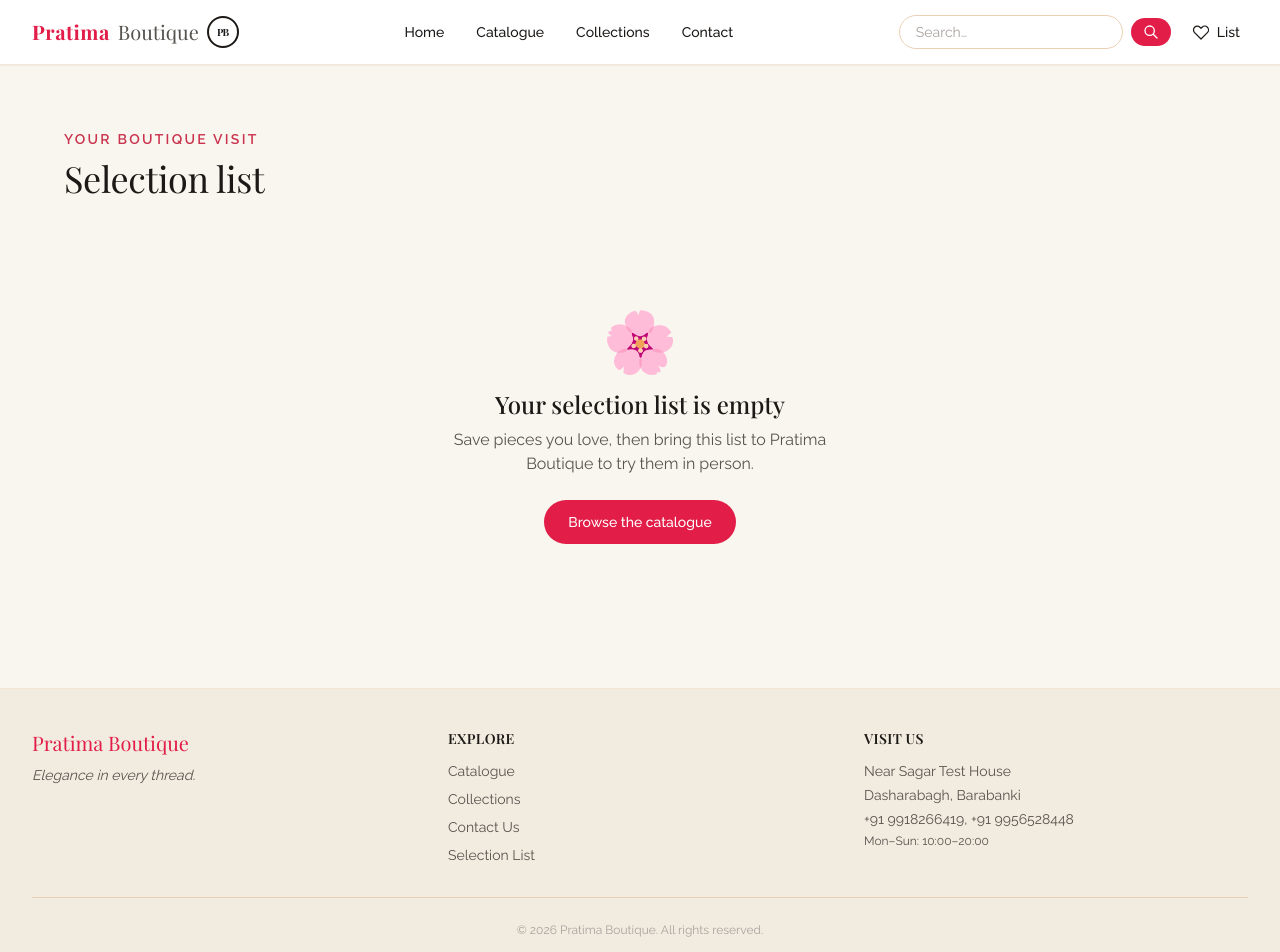
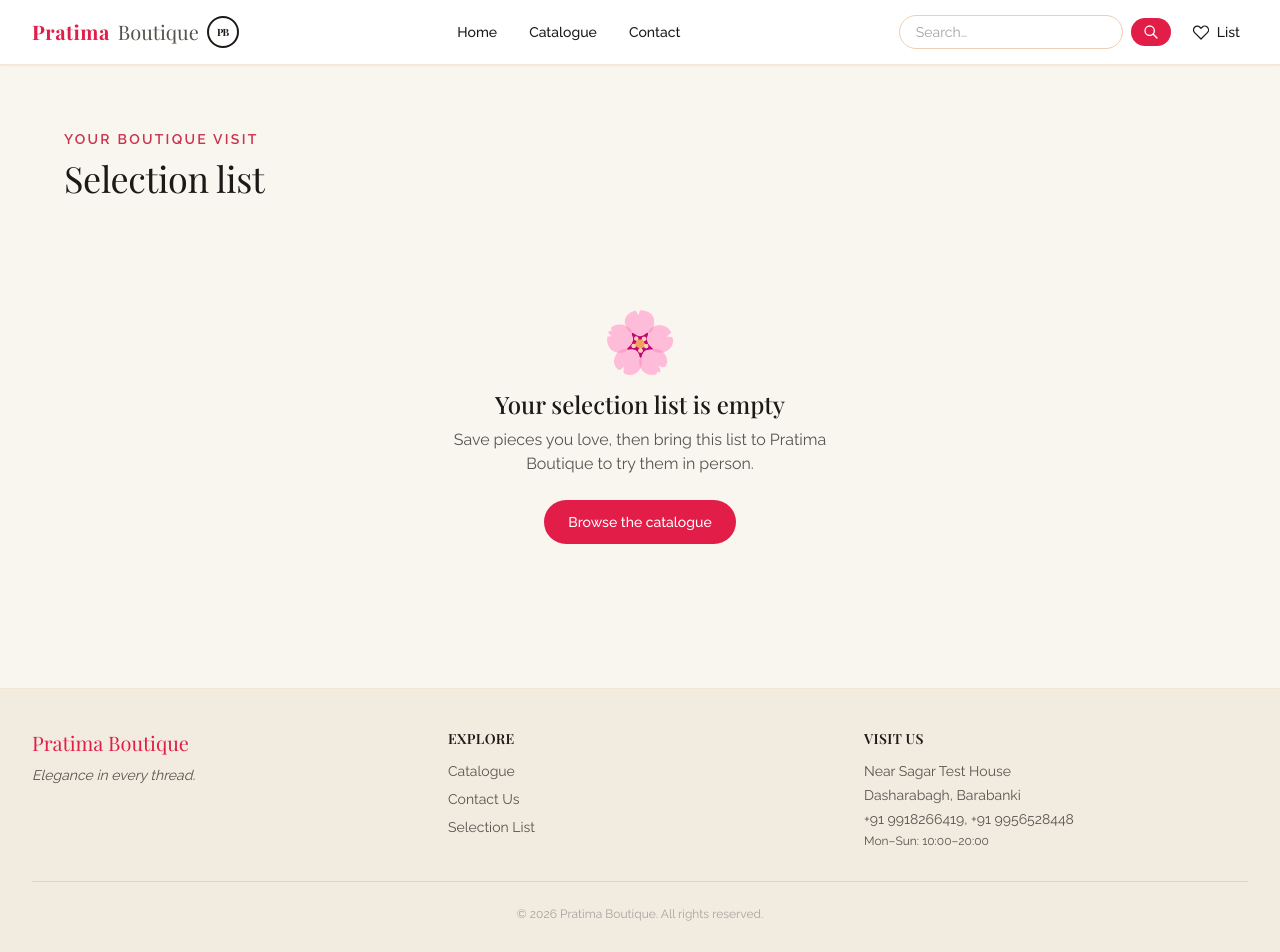
Before and after one commit to saurabhchaudhary1507/pratima_boutique, a Next.js app: page /selection-list in a window 1280 px wide. Shown: the top 952 px of the page. Built offline with nearby package versions, Linux system fonts and the light colour scheme; a web font is replaced by a local one.

Commit message:
hiding collections link

```diff
--- a/components/layout/SiteFooter.tsx
+++ b/components/layout/SiteFooter.tsx
@@ -21,7 +21,6 @@ export function SiteFooter() {
             <ul className="space-y-2 text-sm">
               {[
                 { href: '/catalogue', label: 'Catalogue' },
-                { href: '/collections', label: 'Collections' },
                 { href: '/contact', label: 'Contact Us' },
                 { href: '/selection-list', label: 'Selection List' },
               ].map(({ href, label }) => (
--- a/components/layout/SiteHeader.tsx
+++ b/components/layout/SiteHeader.tsx
@@ -6,7 +6,6 @@ import { HamburgerMenu } from './HamburgerMenu';
 const navLinks = [
   { href: '/', label: 'Home' },
   { href: '/catalogue', label: 'Catalogue' },
-  { href: '/collections', label: 'Collections' },
   { href: '/contact', label: 'Contact' },
 ];
 
```
